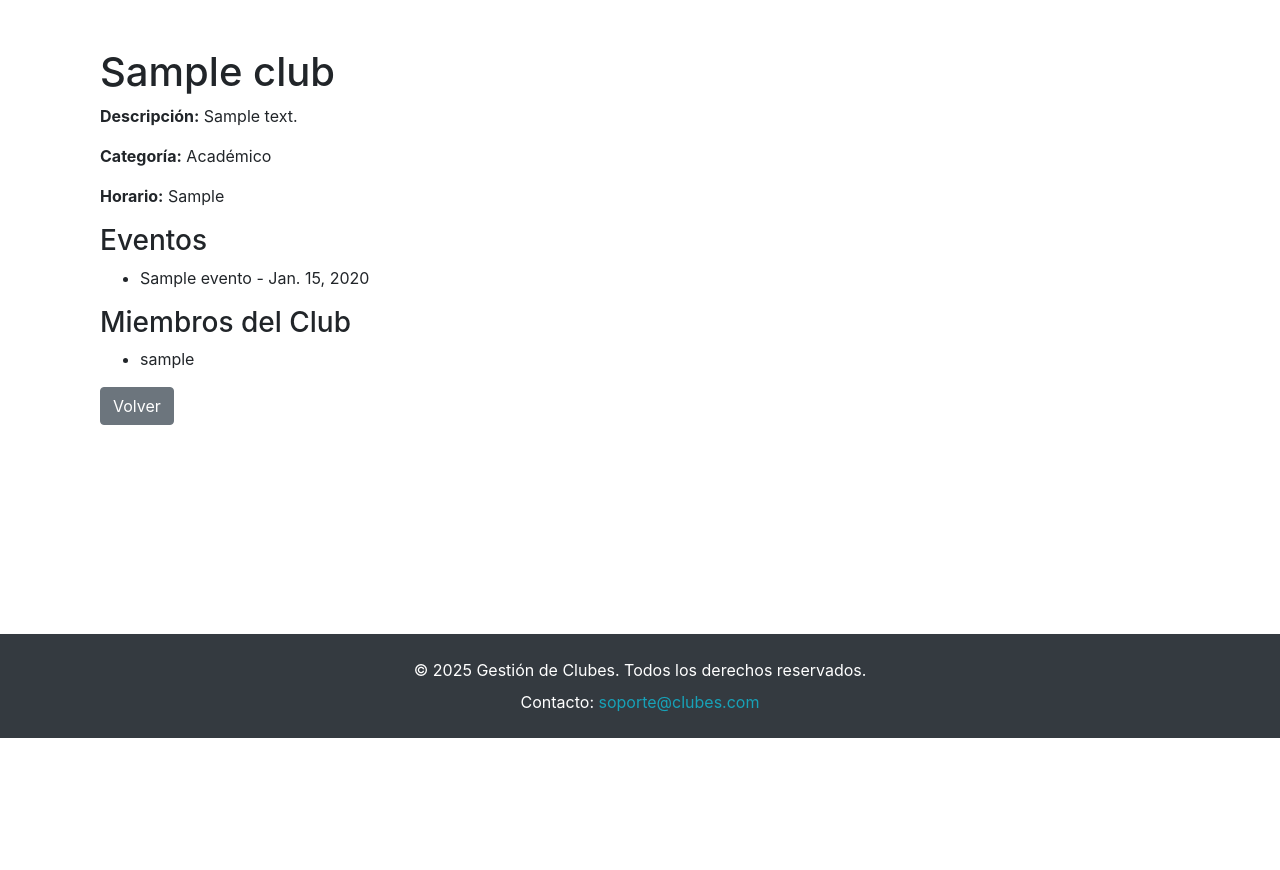
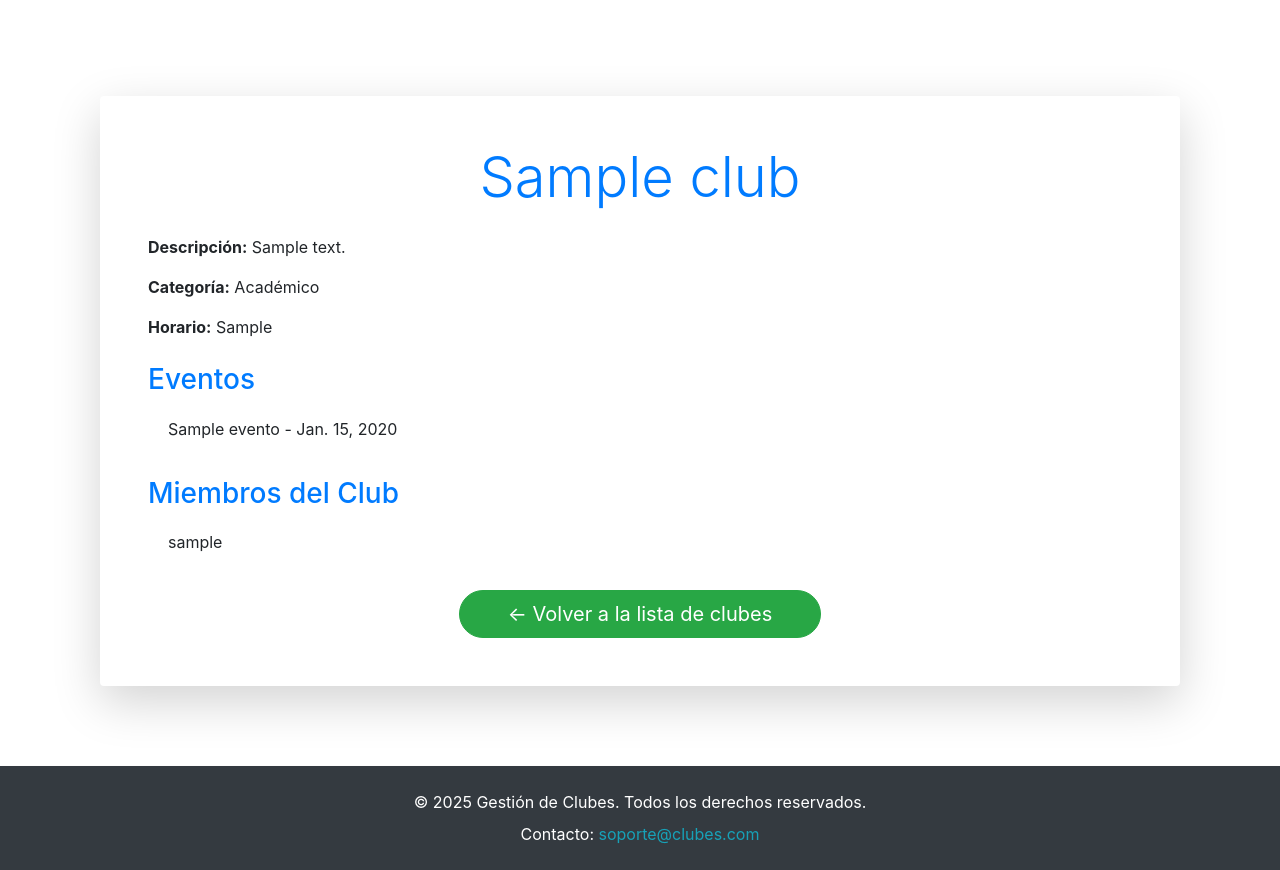
Before and after one commit to hidravneno/gestion_clubes-bien, a Django app: page /clubes/1/ in a window 1280 px wide. Shown: the part 62-932 px from the top of the page. Before the commit the page ends 800 px from the top, so only its background shows below. Run offline with Django 4.2, Linux system fonts and the light colour scheme; a user stored in the database is signed in; tables that the repository leaves empty hold one stand-in row (values such as "Sample post"); some libraries are stand-ins or nearby versions.

Commit message:
detalle club

```diff
--- a/templates/clubes/detalle_club.html
+++ b/templates/clubes/detalle_club.html
@@ -1,30 +1,38 @@
 {% extends 'base.html' %}
 
 {% block content %}
-<div class="container">
-    <h1>{{ club.nombre }}</h1>
-    <p><strong>Descripción:</strong> {{ club.descripcion }}</p>
-    <p><strong>Categoría:</strong> {{ club.get_categoria_display }}</p>
-    <p><strong>Horario:</strong> {{ club.horario }}</p> <!-- Nuevo campo agregado -->
+<div class="container mt-5" data-aos="fade-up">
+    <div class="card shadow-lg rounded-4 border-0">
+        <div class="card-body p-5">
+            <h1 class="text-center text-primary display-4 fw-bold mb-4">{{ club.nombre }}</h1>
+            <p class="fs-5"><strong>Descripción:</strong> {{ club.descripcion }}</p>
+            <p class="fs-5"><strong>Categoría:</strong> {{ club.get_categoria_display }}</p>
+            <p class="fs-5"><strong>Horario:</strong> {{ club.horario }}</p>
 
-    <h3>Eventos</h3>
-    <ul>
+            <h3 class="mt-4 text-primary">Eventos</h3>
+            <ul class="list-group list-group-flush mb-4">
                 {% for evento in eventos %}
-        <li>{{ evento.nombre }} - {{ evento.fecha }}</li>
+                <li class="list-group-item fs-5">{{ evento.nombre }} - {{ evento.fecha }}</li>
                 {% empty %}
-        <li>No hay eventos disponibles para este club.</li>
+                <li class="list-group-item fs-5">No hay eventos disponibles para este club.</li>
                 {% endfor %}
             </ul>
 
-    <h3>Miembros del Club</h3>
-    <ul>
+            <h3 class="mt-4 text-primary">Miembros del Club</h3>
+            <ul class="list-group list-group-flush">
                 {% for miembro in club.miembros.all %}
-            <li>{{ miembro.username }}</li>
+                <li class="list-group-item fs-5">{{ miembro.username }}</li>
                 {% empty %}
-            <li>No hay miembros en este club.</li>
+                <li class="list-group-item fs-5">No hay miembros en este club.</li>
                 {% endfor %}
             </ul>
 
-    <a href="{% url 'lista_clubes' %}" class="btn btn-secondary">Volver</a>
+            <div class="text-center mt-4">
+                <a href="{% url 'lista_clubes' %}" class="btn btn-success btn-lg px-5 rounded-pill">
+                    ← Volver a la lista de clubes
+                </a>
+            </div>
+        </div>
+    </div>
 </div>
 {% endblock %}
```
Lines whose indentation alone changed are shown as unchanged.
